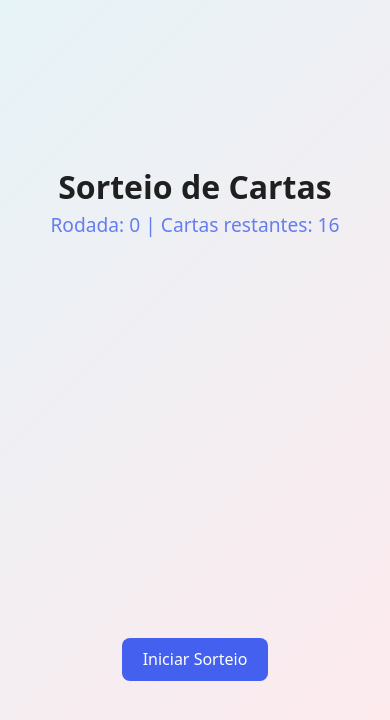
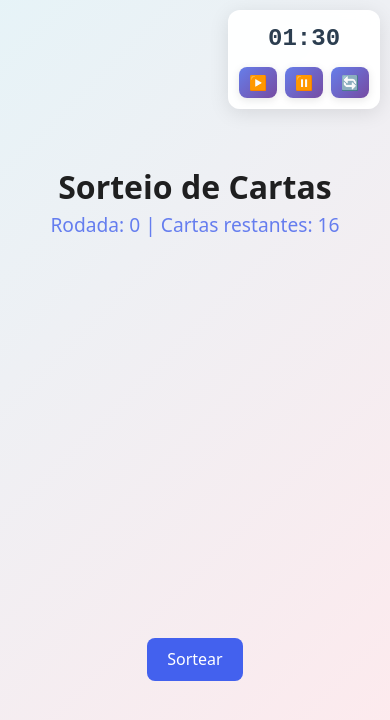
Before and after one commit to HenriqueMoroziniHupp/sorteio-de-cartas, a website built with Vite: page index.html in a window 390 px wide. Built offline with nearby package versions, Linux system fonts and the light colour scheme.

Commit message:
feat: add timer

```diff
--- a/src/main.js
+++ b/src/main.js
@@ -4,6 +4,11 @@ import './style.css'
 let roundCount = 0;
 let drawnCards = [];
 let swapUsed = false;
+
+// Variáveis do temporizador
+let timerSeconds = 90; // 1 minuto e 30 segundos
+let timerInterval = null;
+let isTimerRunning = false;
 
 // Array com os caminhos das imagens das cartas
 const cardImages = [
@@ -101,6 +106,7 @@ function swapEquation() {
 
   // Atualizar apenas a exibição da carta
   updateCardDisplay(selectedCard);
+  resetTimer();
 }
 
 // Função para atualizar a interface com a carta sorteada
@@ -176,6 +182,9 @@ function updateCardDisplay(cardPath) {
 function drawCard() {
   // Incrementar o contador de rodadas antes de sortear
   roundCount++;
+
+  // Resetar e iniciar o temporizador automaticamente
+  resetTimer();
 
   // Sortear uma carta aleatória
   const cardPath = drawRandomCard();
@@ -283,15 +292,83 @@ function resetApp() {
   swapUsed = false;
 
   updateRoundCounter();
+  resetTimer();
+}
+
+// Funções do temporizador
+function formatTime(seconds) {
+  const minutes = Math.floor(seconds / 60);
+  const remainingSeconds = seconds % 60;
+  return `${minutes.toString().padStart(2, '0')}:${remainingSeconds.toString().padStart(2, '0')}`;
+}
+
+function updateTimerDisplay() {
+  const timerDisplay = document.getElementById('timer-display');
+  timerDisplay.textContent = formatTime(timerSeconds);
+
+  // Adicionar classe de alerta quando restam 30 segundos ou menos
+  if (timerSeconds <= 30) {
+    timerDisplay.classList.add('timer-warning');
+  } else {
+    timerDisplay.classList.remove('timer-warning');
+  }
+
+  // Adicionar classe crítica quando restam 10 segundos ou menos
+  if (timerSeconds <= 10) {
+    timerDisplay.classList.add('timer-critical');
+  } else {
+    timerDisplay.classList.remove('timer-critical');
+  }
+}
+
+function startTimer() {
+  if (!isTimerRunning && timerSeconds > 0) {
+    isTimerRunning = true;
+    timerInterval = setInterval(() => {
+      timerSeconds--;
+      updateTimerDisplay();
+
+      if (timerSeconds <= 0) {
+        stopTimer();
+        alert('⏰ Tempo esgotado!');
+      }
+    }, 1000);
+  }
+}
+
+function pauseTimer() {
+  if (isTimerRunning) {
+    isTimerRunning = false;
+    clearInterval(timerInterval);
+    timerInterval = null;
+  }
+}
+
+function resetTimer() {
+  pauseTimer();
+  timerSeconds = 90;
+  updateTimerDisplay();
+}
+
+function stopTimer() {
+  pauseTimer();
 }
 
 // Inicialização da aplicação
 document.querySelector('#app').innerHTML = `
+  <div class="timer-container">
+    <div class="timer-display" id="timer-display">01:30</div>
+    <div class="timer-controls">
+      <button id="timer-start">▶️</button>
+      <button id="timer-pause">⏸️</button>
+      <button id="timer-reset">🔄</button>
+    </div>
+  </div>
   <h1>Sorteio de Cartas</h1>
   <p id="round-counter">Rodada: 0 | Cartas restantes: ${cardImages.length + 1}</p>
   <div class="card-container"></div>
   <div class="buttons-container">
-    <button id="draw-button">Iniciar Sorteio</button>
+    <button id="draw-button">Sortear</button>
     <button id="swap-button" class="hidden">🔁 Troca Equação</button>
     <button id="reset-button" class="hidden">Resetar</button>
   </div>
@@ -301,3 +378,11 @@ document.querySelector('#app').innerHTML = `
 document.getElementById('draw-button').addEventListener('click', drawCard);
 document.getElementById('swap-button').addEventListener('click', swapEquation);
 document.getElementById('reset-button').addEventListener('click', resetApp);
+
+// Event listeners do temporizador
+document.getElementById('timer-start').addEventListener('click', startTimer);
+document.getElementById('timer-pause').addEventListener('click', pauseTimer);
+document.getElementById('timer-reset').addEventListener('click', resetTimer);
+
+// Inicializar o display do temporizador
+updateTimerDisplay();
--- a/src/style.css
+++ b/src/style.css
@@ -150,3 +150,94 @@ button:focus-visible {
   position: absolute;
   pointer-events: none;
 }
+
+/* Estilos do temporizador */
+.timer-container {
+  position: fixed;
+  top: 20px;
+  right: 20px;
+  background: rgba(255, 255, 255, 0.95);
+  border-radius: 12px;
+  padding: 15px;
+  box-shadow: 0 4px 20px rgba(0, 0, 0, 0.1);
+  backdrop-filter: blur(10px);
+  border: 1px solid rgba(255, 255, 255, 0.2);
+  z-index: 1000;
+  display: flex;
+  flex-direction: column;
+  align-items: center;
+  gap: 10px;
+}
+
+.timer-display {
+  font-size: 2rem;
+  font-weight: bold;
+  color: #2c3e50;
+  font-family: 'Courier New', monospace;
+  text-align: center;
+  min-width: 80px;
+  transition: color 0.3s ease;
+}
+
+.timer-display.timer-warning {
+  color: #f39c12;
+  animation: pulse-warning 1s infinite;
+}
+
+.timer-display.timer-critical {
+  color: #e74c3c;
+  animation: pulse-critical 0.5s infinite;
+}
+
+@keyframes pulse-warning {
+  0%, 100% { transform: scale(1); }
+  50% { transform: scale(1.05); }
+}
+
+@keyframes pulse-critical {
+  0%, 100% { transform: scale(1); }
+  50% { transform: scale(1.1); }
+}
+
+.timer-controls {
+  display: flex;
+  gap: 8px;
+}
+
+.timer-controls button {
+  background: linear-gradient(135deg, #667eea 0%, #764ba2 100%);
+  border: none;
+  border-radius: 8px;
+  padding: 8px 12px;
+  font-size: 1rem;
+  cursor: pointer;
+  transition: all 0.3s ease;
+  box-shadow: 0 2px 8px rgba(0, 0, 0, 0.1);
+}
+
+.timer-controls button:hover {
+  transform: translateY(-2px);
+  box-shadow: 0 4px 12px rgba(0, 0, 0, 0.2);
+}
+
+.timer-controls button:active {
+  transform: translateY(0);
+}
+
+/* Responsividade para telas menores */
+@media (max-width: 768px) {
+  .timer-container {
+    top: 10px;
+    right: 10px;
+    padding: 10px;
+  }
+
+  .timer-display {
+    font-size: 1.5rem;
+  }
+
+  .timer-controls button {
+    padding: 6px 10px;
+    font-size: 0.9rem;
+  }
+}
```
